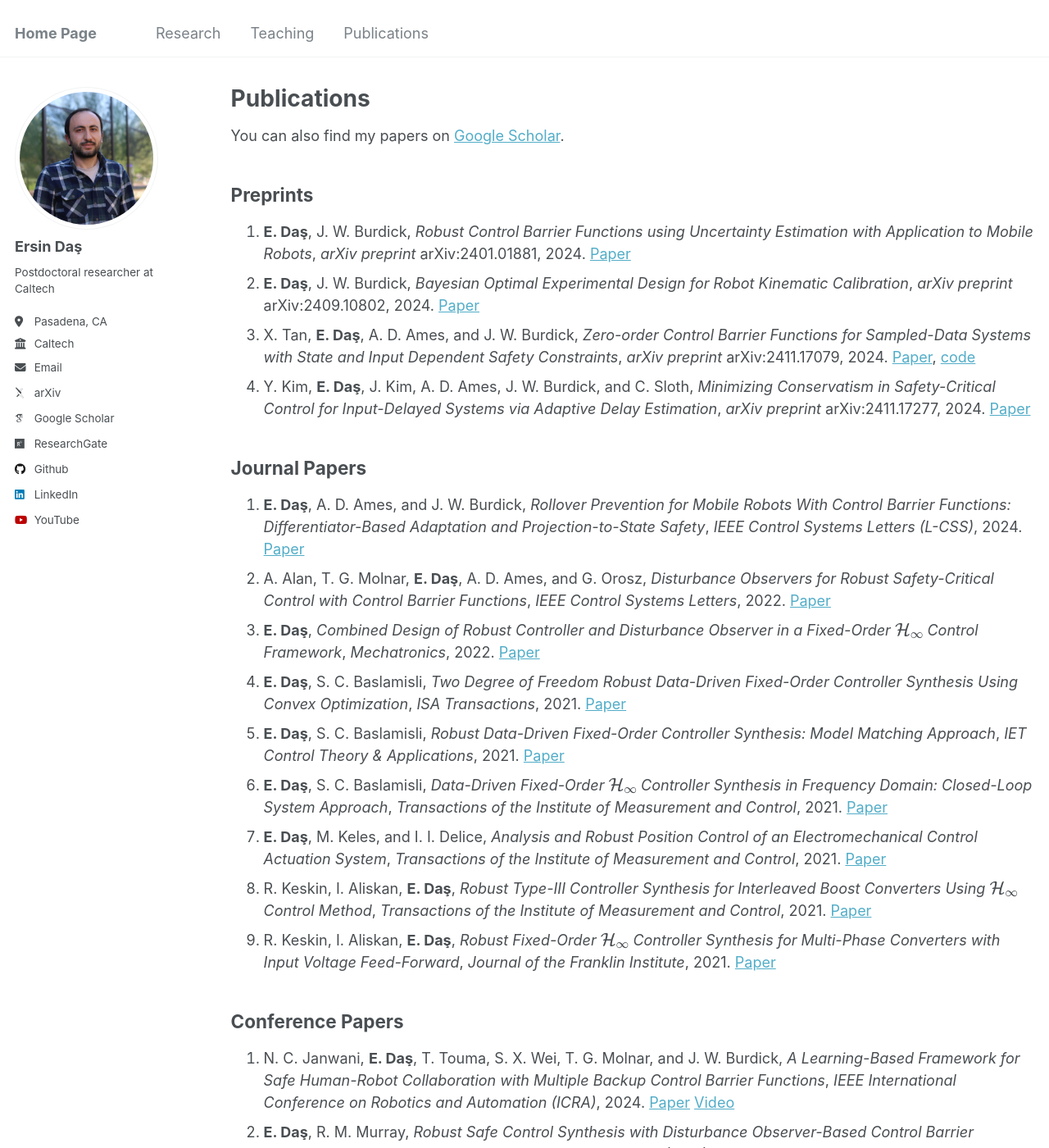
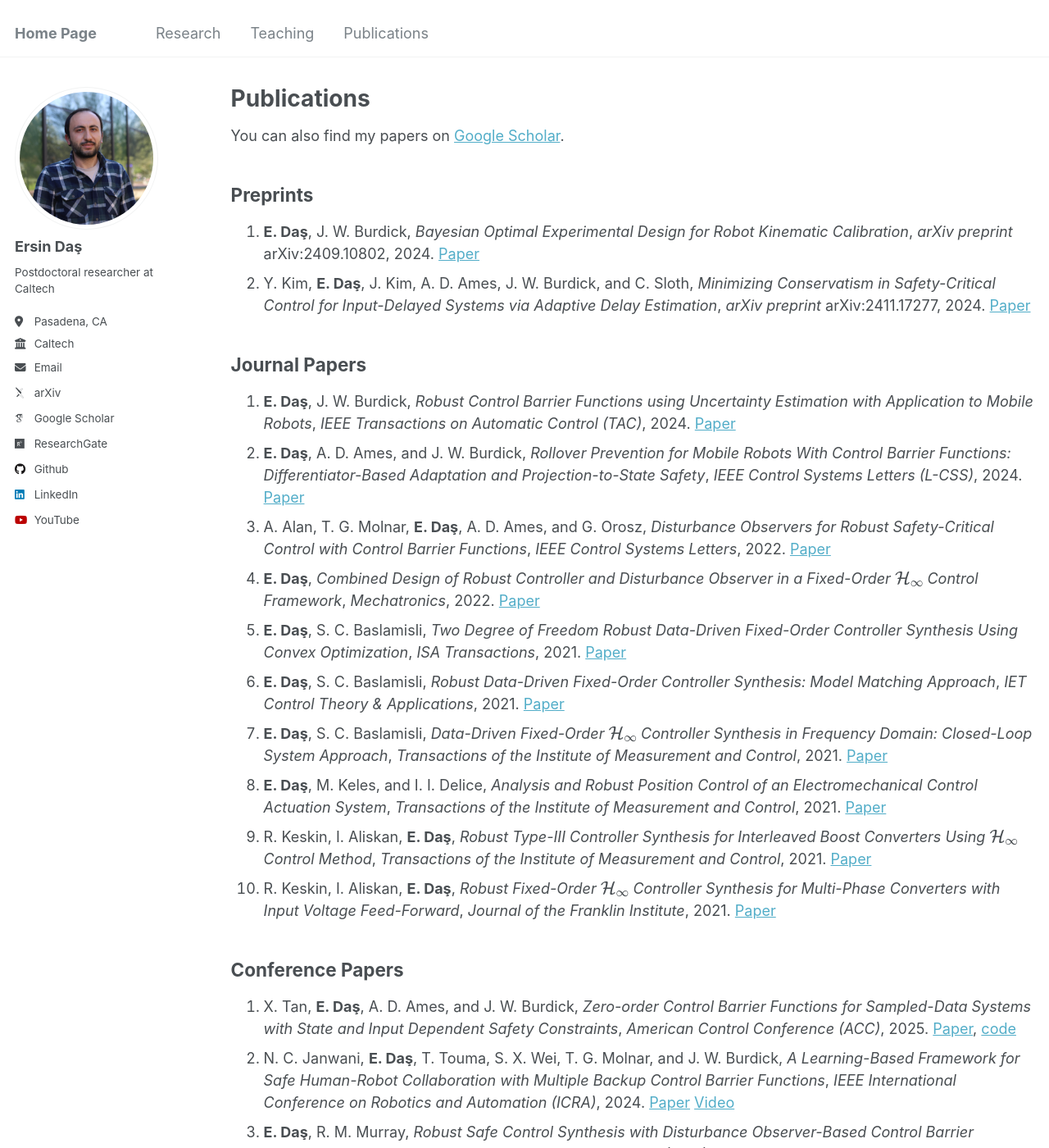
Before and after one commit to ersindas/ersindas.github.io, a Jekyll site: the page built from _pages/publications.md, in a window 1280 px wide and 1400 px high. Shown: the whole window at 82% size. Built offline with Jekyll 4.4.1, drawn with Linux system fonts in a browser that asks for light colours; some web fonts are replaced.

Commit message:
Update publications.md

```diff
--- a/_pages/publications.md
+++ b/_pages/publications.md
@@ -9,28 +9,28 @@ author_profile: true
 
 ## Preprints
 
-1. **E. Daş**, J. W. Burdick, *Robust Control Barrier Functions using Uncertainty Estimation with Application to Mobile Robots*, *arXiv preprint* arXiv:2401.01881, 2024. [Paper](https://arxiv.org/pdf/2401.01881)
-2. **E. Daş**, J. W. Burdick, *Bayesian Optimal Experimental Design for Robot Kinematic Calibration*, *arXiv preprint* arXiv:2409.10802, 2024. [Paper](https://arxiv.org/pdf/2409.10802)
-3. X. Tan, **E. Daş**, A. D. Ames, and J. W. Burdick, *Zero-order Control Barrier Functions for Sampled-Data Systems with State and Input Dependent Safety Constraints*, *arXiv preprint* arXiv:2411.17079, 2024. [Paper](https://arxiv.org/pdf/2411.17079), [code](https://github.com/ersindas/Zero-order-CBFs)
-4. Y. Kim, **E. Daş**, J. Kim, A. D. Ames, J. W. Burdick, and C. Sloth, *Minimizing Conservatism in Safety-Critical Control for Input-Delayed Systems via Adaptive Delay Estimation*, *arXiv preprint* arXiv:2411.17277, 2024. [Paper](https://arxiv.org/pdf/2411.17277)
+1. **E. Daş**, J. W. Burdick, *Bayesian Optimal Experimental Design for Robot Kinematic Calibration*, *arXiv preprint* arXiv:2409.10802, 2024. [Paper](https://arxiv.org/pdf/2409.10802)
+2. Y. Kim, **E. Daş**, J. Kim, A. D. Ames, J. W. Burdick, and C. Sloth, *Minimizing Conservatism in Safety-Critical Control for Input-Delayed Systems via Adaptive Delay Estimation*, *arXiv preprint* arXiv:2411.17277, 2024. [Paper](https://arxiv.org/pdf/2411.17277)
 
 ## Journal Papers
 
-1. **E. Daş**, A. D. Ames, and J. W. Burdick, *Rollover Prevention for Mobile Robots With Control Barrier Functions: Differentiator-Based Adaptation and Projection-to-State Safety*, *IEEE Control Systems Letters (L-CSS)*, 2024. [Paper](https://arxiv.org/pdf/2403.08916)
-2. A. Alan, T. G. Molnar, **E. Daş**, A. D. Ames, and G. Orosz, *Disturbance Observers for Robust Safety-Critical Control with Control Barrier Functions*, *IEEE Control Systems Letters*, 2022. [Paper](https://arxiv.org/pdf/2209.08123)
-3. **E. Daş**, *Combined Design of Robust Controller and Disturbance Observer in a Fixed-Order $$\mathcal{H}_\infty$$ Control Framework*, *Mechatronics*, 2022. [Paper](https://www.sciencedirect.com/science/article/pii/S0957415822001301)
-4. **E. Daş**, S. C. Baslamisli, *Two Degree of Freedom Robust Data-Driven Fixed-Order Controller Synthesis Using Convex Optimization*, *ISA Transactions*, 2021. [Paper](https://www.sciencedirect.com/science/article/pii/S0019057820305474)
-5. **E. Daş**, S. C. Baslamisli, *Robust Data-Driven Fixed-Order Controller Synthesis: Model Matching Approach*, *IET Control Theory & Applications*, 2021. [Paper](https://ietresearch.onlinelibrary.wiley.com/doi/full/10.1049/cth2.12024)
-6. **E. Daş**, S. C. Baslamisli, *Data-Driven Fixed-Order $$\mathcal{H}_\infty$$ Controller Synthesis in Frequency Domain: Closed-Loop System Approach*, *Transactions of the Institute of Measurement and Control*, 2021. [Paper](https://journals.sagepub.com/doi/abs/10.1177/0142331219847741)
-7. **E. Daş**, M. Keles, and I. I. Delice, *Analysis and Robust Position Control of an Electromechanical Control Actuation System*, *Transactions of the Institute of Measurement and Control*, 2021. [Paper](https://journals.sagepub.com/doi/abs/10.1177/0142331218813421)
-8. R. Keskin, I. Aliskan, **E. Daş**, *Robust Type-III Controller Synthesis for Interleaved Boost Converters Using $$\mathcal{H}_\infty$$ Control Method*, *Transactions of the Institute of Measurement and Control*, 2021. [Paper](https://journals.sagepub.com/doi/abs/10.1177/01423312211019560)
-9. R. Keskin, I. Aliskan, **E. Daş**, *Robust Fixed-Order $$\mathcal{H}_\infty$$ Controller Synthesis for Multi-Phase Converters with Input Voltage Feed-Forward*, *Journal of the Franklin Institute*, 2021. [Paper](https://www.sciencedirect.com/science/article/pii/S001600322300371X)
+1. **E. Daş**, J. W. Burdick, *Robust Control Barrier Functions using Uncertainty Estimation with Application to Mobile Robots*, *IEEE Transactions on Automatic Control (TAC)*, 2024. [Paper](https://arxiv.org/pdf/2401.01881)
+2. **E. Daş**, A. D. Ames, and J. W. Burdick, *Rollover Prevention for Mobile Robots With Control Barrier Functions: Differentiator-Based Adaptation and Projection-to-State Safety*, *IEEE Control Systems Letters (L-CSS)*, 2024. [Paper](https://arxiv.org/pdf/2403.08916)
+3. A. Alan, T. G. Molnar, **E. Daş**, A. D. Ames, and G. Orosz, *Disturbance Observers for Robust Safety-Critical Control with Control Barrier Functions*, *IEEE Control Systems Letters*, 2022. [Paper](https://arxiv.org/pdf/2209.08123)
+4. **E. Daş**, *Combined Design of Robust Controller and Disturbance Observer in a Fixed-Order $$\mathcal{H}_\infty$$ Control Framework*, *Mechatronics*, 2022. [Paper](https://www.sciencedirect.com/science/article/pii/S0957415822001301)
+5. **E. Daş**, S. C. Baslamisli, *Two Degree of Freedom Robust Data-Driven Fixed-Order Controller Synthesis Using Convex Optimization*, *ISA Transactions*, 2021. [Paper](https://www.sciencedirect.com/science/article/pii/S0019057820305474)
+6. **E. Daş**, S. C. Baslamisli, *Robust Data-Driven Fixed-Order Controller Synthesis: Model Matching Approach*, *IET Control Theory & Applications*, 2021. [Paper](https://ietresearch.onlinelibrary.wiley.com/doi/full/10.1049/cth2.12024)
+7. **E. Daş**, S. C. Baslamisli, *Data-Driven Fixed-Order $$\mathcal{H}_\infty$$ Controller Synthesis in Frequency Domain: Closed-Loop System Approach*, *Transactions of the Institute of Measurement and Control*, 2021. [Paper](https://journals.sagepub.com/doi/abs/10.1177/0142331219847741)
+8. **E. Daş**, M. Keles, and I. I. Delice, *Analysis and Robust Position Control of an Electromechanical Control Actuation System*, *Transactions of the Institute of Measurement and Control*, 2021. [Paper](https://journals.sagepub.com/doi/abs/10.1177/0142331218813421)
+9. R. Keskin, I. Aliskan, **E. Daş**, *Robust Type-III Controller Synthesis for Interleaved Boost Converters Using $$\mathcal{H}_\infty$$ Control Method*, *Transactions of the Institute of Measurement and Control*, 2021. [Paper](https://journals.sagepub.com/doi/abs/10.1177/01423312211019560)
+10. R. Keskin, I. Aliskan, **E. Daş**, *Robust Fixed-Order $$\mathcal{H}_\infty$$ Controller Synthesis for Multi-Phase Converters with Input Voltage Feed-Forward*, *Journal of the Franklin Institute*, 2021. [Paper](https://www.sciencedirect.com/science/article/pii/S001600322300371X)
 
 ## Conference Papers
 
-1. N. C. Janwani, **E. Daş**, T. Touma, S. X. Wei, T. G. Molnar, and J. W. Burdick, *A Learning-Based Framework for Safe Human-Robot Collaboration with Multiple Backup Control Barrier Functions*, *IEEE International Conference on Robotics and Automation (ICRA)*, 2024. [Paper](https://arxiv.org/pdf/2310.05865) [Video](https://youtu.be/41Jh1GD_9Ok)
-2. **E. Daş**, R. M. Murray, *Robust Safe Control Synthesis with Disturbance Observer-Based Control Barrier Functions*, *IEEE 61st Conference on Decision and Control (CDC)*, 2022. [Paper](https://arxiv.org/pdf/2201.05758)
-3. **E. Daş**, J. W. Burdick, *An Active Learning Based Robot Kinematic Calibration Framework Using Gaussian Processes*, *IEEE International Conference on Robotics and Automation (ICRA)*, 2023. [Paper](https://arxiv.org/pdf/2303.03658)
-4. T. Touma, **E. Daş**, J. W. Burdick, *Towards Robust, Resilient Ocean World Science Sampling Systems*, *IEEE Aerospace Conference*, 2023. [Paper](https://ieeexplore.ieee.org/document/10115718)
-5. R. Keskin, I. Aliskan, **E. Daş**, *Robust n-DOF $$\mathcal{H}_\infty$$ Feed-Forward Control of Multi-Phase Converters for Electric Vehicles*, *International Conference on Electrical and Electronics Engineering (ELECO)*, 2021. [Paper](https://ieeexplore.ieee.org/abstract/document/9677777)
-6. R. Keskin, I. Aliskan, **E. Daş**, *Multi-Variable Modeling and System Identification of an Interleaved Boost Converter*, *International Conference on Electrical and Electronics Engineering (ELECO)*, 2021. [Paper](https://ieeexplore.ieee.org/abstract/document/9677780)
+1. X. Tan, **E. Daş**, A. D. Ames, and J. W. Burdick, *Zero-order Control Barrier Functions for Sampled-Data Systems with State and Input Dependent Safety Constraints*, *American Control Conference (ACC)*, 2025. [Paper](https://arxiv.org/pdf/2411.17079), [code](https://github.com/ersindas/Zero-order-CBFs)
+2. N. C. Janwani, **E. Daş**, T. Touma, S. X. Wei, T. G. Molnar, and J. W. Burdick, *A Learning-Based Framework for Safe Human-Robot Collaboration with Multiple Backup Control Barrier Functions*, *IEEE International Conference on Robotics and Automation (ICRA)*, 2024. [Paper](https://arxiv.org/pdf/2310.05865) [Video](https://youtu.be/41Jh1GD_9Ok)
+3. **E. Daş**, R. M. Murray, *Robust Safe Control Synthesis with Disturbance Observer-Based Control Barrier Functions*, *IEEE 61st Conference on Decision and Control (CDC)*, 2022. [Paper](https://arxiv.org/pdf/2201.05758)
+4. **E. Daş**, J. W. Burdick, *An Active Learning Based Robot Kinematic Calibration Framework Using Gaussian Processes*, *IEEE International Conference on Robotics and Automation (ICRA)*, 2023. [Paper](https://arxiv.org/pdf/2303.03658)
+5. T. Touma, **E. Daş**, J. W. Burdick, *Towards Robust, Resilient Ocean World Science Sampling Systems*, *IEEE Aerospace Conference*, 2023. [Paper](https://ieeexplore.ieee.org/document/10115718)
+6. R. Keskin, I. Aliskan, **E. Daş**, *Robust n-DOF $$\mathcal{H}_\infty$$ Feed-Forward Control of Multi-Phase Converters for Electric Vehicles*, *International Conference on Electrical and Electronics Engineering (ELECO)*, 2021. [Paper](https://ieeexplore.ieee.org/abstract/document/9677777)
+7. R. Keskin, I. Aliskan, **E. Daş**, *Multi-Variable Modeling and System Identification of an Interleaved Boost Converter*, *International Conference on Electrical and Electronics Engineering (ELECO)*, 2021. [Paper](https://ieeexplore.ieee.org/abstract/document/9677780)
```
